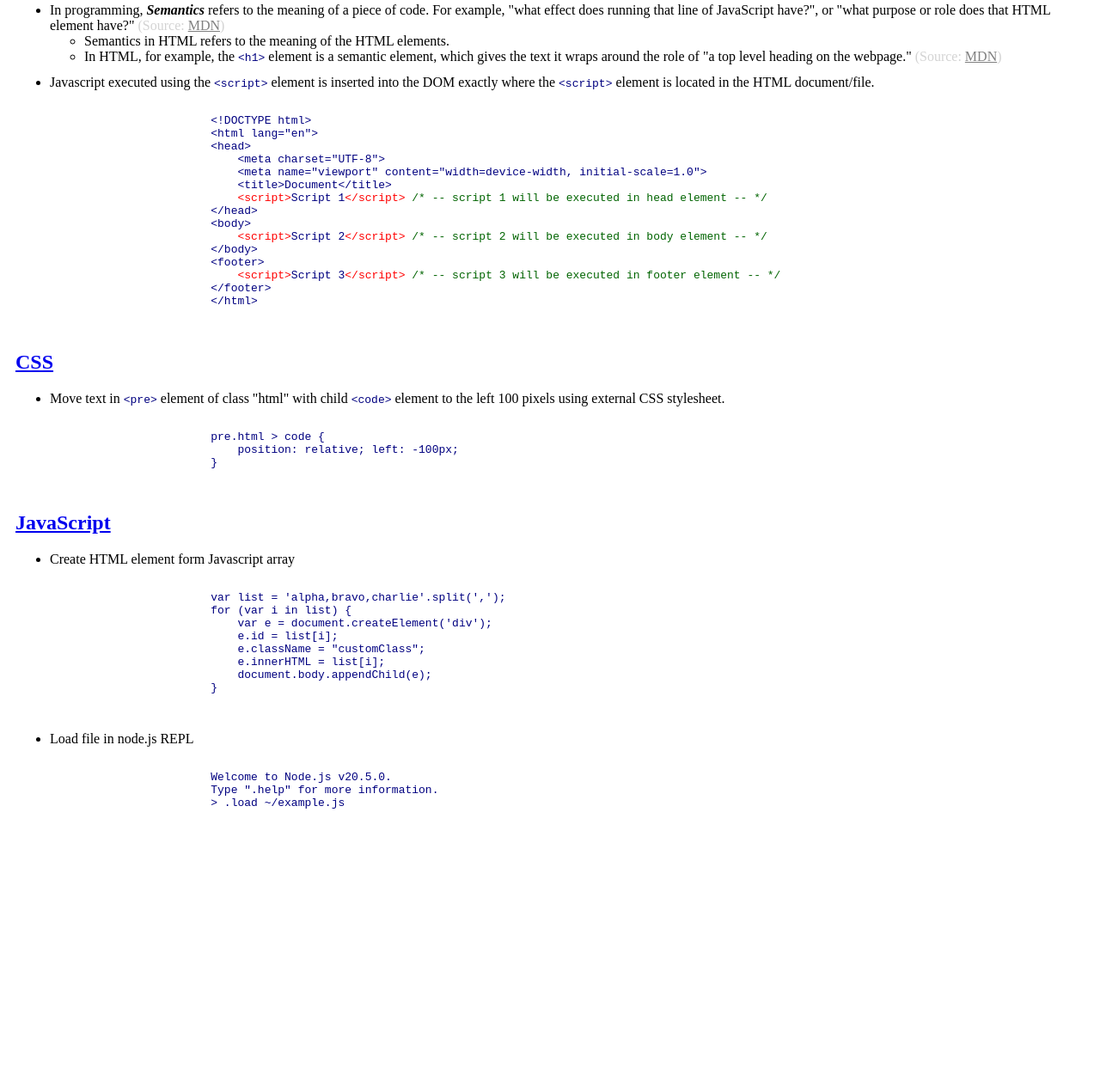
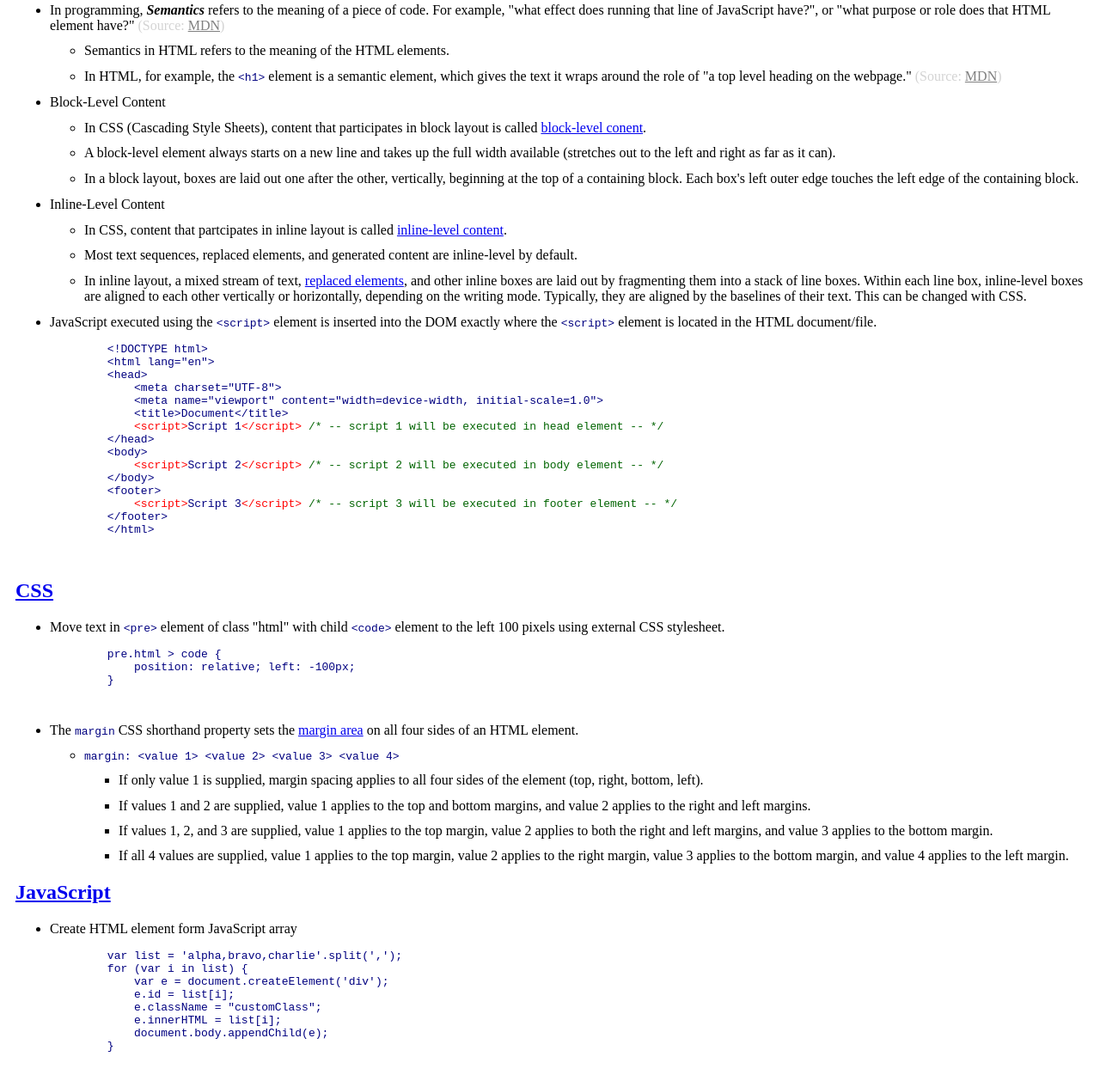
Before and after one commit to jtsdev2023/web-dev, a plain HTML site: page index.html in a window 1280 px wide. Shown: the part 218-1476 px from the top of the page at 86% size. Before the commit the page ends 1216 px from the top, so only its background shows below. Drawn offline with Linux system fonts and the light colour scheme.

Commit message:
merge development into main

```diff
--- a/index.html
+++ b/index.html
@@ -18,11 +18,11 @@
         </p>
     </div>
     <!-- HTML -->
-    <div class="html">
+    <div class="div-top-level html">
         <a href="https://developer.mozilla.org/en-US/docs/Web/HTML"><h2>HTML</h2></a>
-        <ul class="ul-html">
+        <ul class="top-level-bullet">
             <!-- bullet item -->
-            <li class="top-level-bullet">
+            <li>
                 In programming, <span style="font-weight: bold; font-style: italic;">Semantics</span> refers to the meaning of a piece of code. For example, "what effect does running that line of JavaScript have?", or "what purpose or role does that HTML element have?"
                 <span class="span-source-reference">
                     (Source: <a href="https://developer.mozilla.org/en-US/docs/Glossary/Semantics">MDN</a>)
@@ -39,8 +39,36 @@
                 </ul>
             </li>
             <li>
-                Javascript executed using the <code>&ltscript&gt</code> element is inserted into the DOM exactly where the <code>&ltscript&gt</code> element is located in the HTML document/file.
-                <pre class="html">
+                Block-Level Content
+                <ul>
+                    <li>
+                        In CSS (Cascading Style Sheets), content that participates in block layout is called <a href="https://developer.mozilla.org/en-US/docs/Glossary/Block-level_content">block-level conent</a>.
+                    </li>
+                    <li>
+                        A block-level element always starts on a new line and takes up the full width available (stretches out to the left and right as far as it can).
+                    </li>
+                    <li>
+                        In a block layout, boxes are laid out one after the other, vertically, beginning at the top of a containing block. Each box's left outer edge touches the left edge of the containing block.
+                    </li>
+                </ul>
+            </li>
+            <li>
+                Inline-Level Content
+                <ul>
+                    <li>
+                        In CSS, content that partcipates in inline layout is called <a href="https://developer.mozilla.org/en-US/docs/Glossary/Inline-level_content">inline-level content</a>.
+                    </li>
+                    <li>
+                        Most text sequences, replaced elements, and generated content are inline-level by default.
+                    </li>
+                    <li>
+                        In inline layout, a mixed stream of text, <a href="https://developer.mozilla.org/en-US/docs/Web/CSS/Replaced_element">replaced elements</a>, and other inline boxes are laid out by fragmenting them into a stack of line boxes. Within each line box, inline-level boxes are aligned to each other vertically or horizontally, depending on the writing mode. Typically, they are aligned by the baselines of their text. This can be changed with CSS.
+                    </li>
+                </ul>
+            </li>
+            <li>
+                JavaScript executed using the <code>&ltscript&gt</code> element is inserted into the DOM exactly where the <code>&ltscript&gt</code> element is located in the HTML document/file.
+                <pre>
                     <code>
                         &lt!DOCTYPE html&gt
                         &lthtml lang="en"&gt
@@ -63,9 +91,9 @@
         </ul>
     </div>
     <!-- CSS -->
-    <div class="css">
+    <div class="div-top-level css">
         <a href="https://developer.mozilla.org/en-US/docs/Web/CSS"><h2>CSS</h2></a>
-        <ul>
+        <ul class="top-level-bullet">
             <li>Move text in <code>&ltpre&gt</code> element of class "html" with child <code>&ltcode&gt</code> element to the left 100 pixels using external CSS stylesheet.
                 <pre>
                     <code>
@@ -75,13 +103,36 @@
                     </code>
                 </pre>
             </li>
+            <li>
+                The <code>margin</code> CSS shorthand property sets the <a href="https://developer.mozilla.org/en-US/docs/Web/CSS/CSS_box_model/Introduction_to_the_CSS_box_model#margin_area">margin area</a> on all four sides of an HTML element.
+                <!-- sub-bullet -->
+                <ul>
+                    <li>
+                        <code>margin: &ltvalue 1&gt &ltvalue 2&gt &ltvalue 3&gt &ltvalue 4&gt</code>
+                        <ul>
+                            <li>
+                                If only value 1 is supplied, margin spacing applies to all four sides of the element (top, right, bottom, left).
+                            </li>
+                            <li>
+                                If values 1 and 2 are supplied, value 1 applies to the top and bottom margins, and value 2 applies to the right and left margins.
+                            </li>
+                            <li>
+                                If values 1, 2, and 3 are supplied, value 1 applies to the top margin, value 2 applies to both the right and left margins, and value 3 applies to the bottom margin.
+                            </li>
+                            <li>
+                                If all 4 values are supplied, value 1 applies to the top margin, value 2 applies to the right margin, value 3 applies to the bottom margin, and value 4 applies to the left margin.
+                            </li>
+                        </ul>
+                    </li>
+                </ul>
+            </li>
         </ul>
     </div>
     <!-- JavaScript -->
-    <div class="javascript">
+    <div class="div-top-level javascript">
         <a href="https://developer.mozilla.org/en-US/docs/Web/JavaScript"><h2>JavaScript</h2></a>
-        <ul>
-            <li>Create HTML element form Javascript array
+        <ul class="top-level-bullet">
+            <li>Create HTML element form JavaScript array
                 <pre>
                     <code>
                         var list = 'alpha,bravo,charlie'.split(',');
@@ -106,6 +157,19 @@
             </li>
         </ul>
     </div>
+    <!-- Git -->
+    <div class="div-top-level git">
+        <a href="https://git-scm.com/"><h2>Git</h2></a>
+        <ul class="top-level-bullet">
+            <li>Delete remote branch
+                <pre>
+                    <code>
+                        git push origin -d &ltremote branch name &gt
+                    </code>
+                </pre>
+            </li>
+        </ul>
+    </div>
 </body>
 <footer>
 </footer>
--- a/style/style.css
+++ b/style/style.css
@@ -32,9 +32,31 @@ p.p-author {
     margin-right: -75%;
 }
 
-/* -- all top-level bullet items -- */
-li.top-level-bullet {
-    padding-bottom: 1%;
+/* -- all top-level divs -- */
+div.div-top-level {
+    /* margin: auto auto auto auto; */
+    margin: auto;
+}
+
+/* -- all top-level ul bullet items -- */
+ul.top-level-bullet > li {
+    margin: 1% auto;
+}
+
+li {
+    margin: 1% auto;
+}
+
+/* -- HTML pre and code blocks -- */
+pre {
+    margin: auto auto auto -10%;
+    /* margin moved code block left where i wanted it */
+    padding: 0%;
+}
+
+code {
+    color: navy;
+    margin: 0% auto;
 }
 
 /* -- HTML Section -- */
@@ -47,12 +69,6 @@ span.span-source-reference > a {
     color: grey;
 }
 
-code {
-    color: navy;
-    margin: 0px;
-    padding: 0px;
-}
-
 /* -- CSS Section -- */
 
 /* -- JavaScript Section -- */
```
